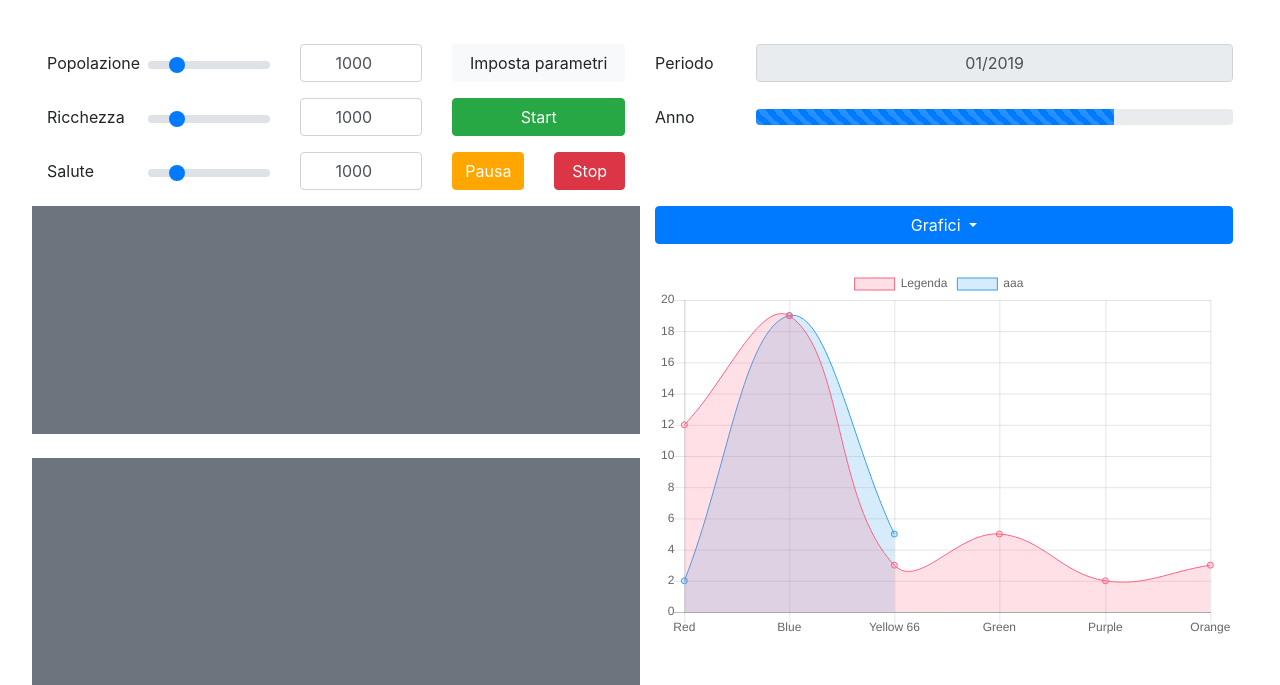
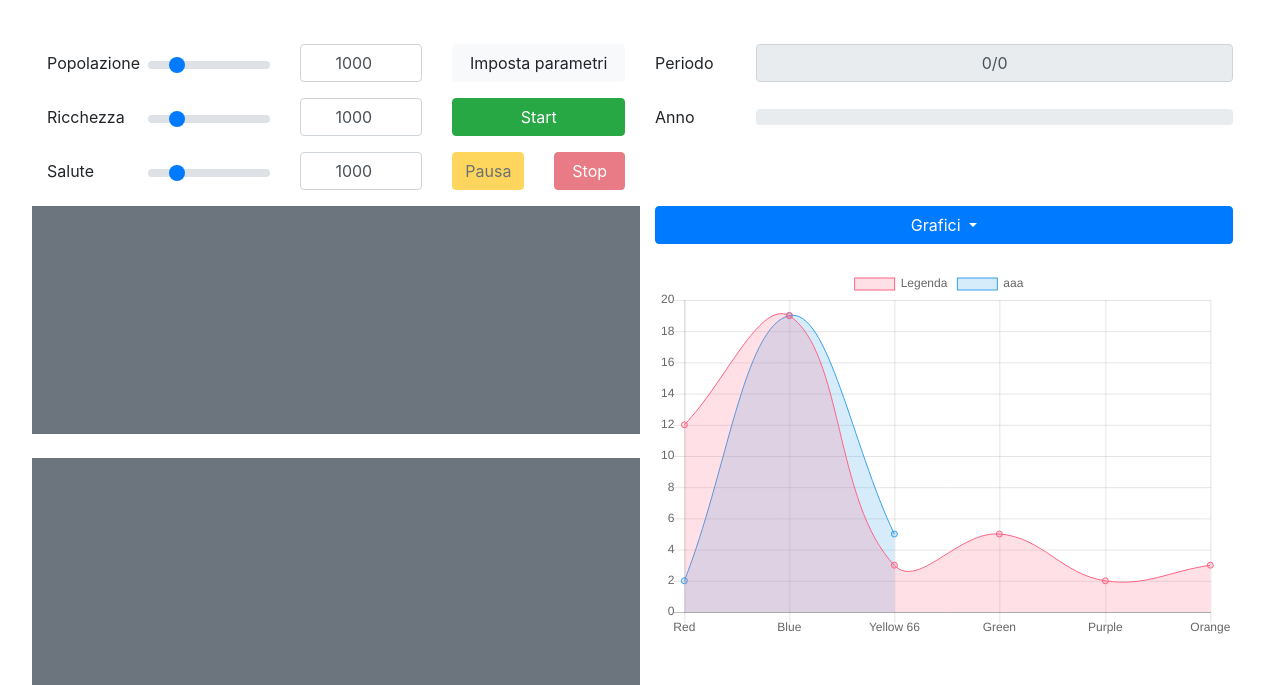
Before and after one commit to Krystian95/FSC, a PHP site: page / in a window 1280 px wide. Shown: the part 56-741 px from the top of the page. Run offline with PHP 8.4, Linux system fonts and the light colour scheme; grey boxes labelled with a size stand in for pictures from a placeholder-image service; some libraries are stand-ins or nearby versions.

Commit message:
- Avanzamento e animazione progressbar - Gestione bottoni start, pausa e stop (abilitati o disabilitati in base ai casi) - Disabilita elementi nella home dopo aver premuto il bottone start - Abilita elementi nella home dopo aver premuto il bottone stop - Textbox dei mesi animata
- Avanzamento e animazione progressbar
- Gestione bottoni start, pausa e stop (abilitati o disabilitati in base ai casi)
- Disabilita elementi nella home dopo aver premuto il bottone start
- Abilita elementi nella home dopo aver premuto il bottone stop
- Textbox dei mesi animata

```diff
--- a/index.php
+++ b/index.php
@@ -167,10 +167,10 @@
                                         <input type="number" class="form-control textbox" min="10" max="5000" step="1" name="salute_textbox" value="1000">
                                     </div>
                                     <div class="col">
-                                        <button type="button" class="btn btn-warning" id="bottonePausa">Pausa</button>
+                                        <button type="button" class="btn btn-warning" id="bottonePausa" disabled="true">Pausa</button>
                                     </div>
                                     <div class="col">
-                                        <button type="button" class="btn btn-danger" id="bottoneStop">Stop</button>
+                                        <button type="button" class="btn btn-danger" id="bottoneStop" disabled="true">Stop</button>
                                     </div>
                                 </div>
                             </form>
@@ -183,7 +183,7 @@
                             Periodo
                         </label>
                         <div class="col">
-                            <input type="text" class="form-control textbox" name="periodo_textbox" value="01/2019" readonly>
+                            <input type="text" class="form-control textbox" name="periodo_textbox" value="0/0" id="textboxAnno" readonly>
                         </div>
                     </div>
                     <div class="row align-items-center">
@@ -192,7 +192,7 @@
                         </label>
                         <div class="col">
                             <div class="progress">
-                                <div class="progress-bar progress-bar-striped" role="progressbar" aria-valuenow="75" aria-valuemin="0" aria-valuemax="100" style="width: 75%"></div>
+                                <div class="progress-bar progress-bar-striped progress-bar-animated" id="progressBarYear" role="progressbar" aria-valuenow="0" aria-valuemin="0" aria-valuemax="100" style="width: 0%"></div>
                             </div>
                         </div>
                     </div>
--- a/js/index.js
+++ b/js/index.js
@@ -72,8 +72,44 @@ $(function () {
     /* Premo il bottone start */
     $('#bottoneStart').on('click', function(event) {
 
+        /* Disabilita bottone start */
+        $('#bottoneStart').prop('disabled', true);
+
+        /* Abilita bottoni pausa e stop */
+        $('#bottonePausa').prop('disabled', false);
+        $('#bottoneStop').prop('disabled', false);
+
+        /* Abilita avanzamento slider */
+        var count = 8.3333;
+        var mese = 1;
+        var anno = 2019;
+
+        interval = setInterval(function() {
+
+            if(count < 100)
+            {
+                $('#textboxAnno').attr('value', mese + '/' + anno);
+                $('#progressBarYear').attr('aria-valuenow', count);
+                $('#progressBarYear').attr('style', 'width: '+ count +'%');
+                count = count + 8.3333;
+                mese++;
+            } else{
+                count = 0;
+                mese = 0;
+                anno++;
+            }
+        }, 1000);
+
         /* Mostra bottone chiudi finestra quando si preme su start */
         document.getElementById("bottoneChiudiFinestra").style.display = "block";
+
+        /* Disabilita gli elementi nella home */
+        $('input[name="popolazione_textbox"]').prop('disabled', true);
+        $('input[name="popolazione_slider"]').prop('disabled', true);
+        $('input[name="ricchezza_textbox"]').prop('disabled', true);
+        $('input[name="ricchezza_slider"]').prop('disabled', true);
+        $('input[name="salute_textbox"]').prop('disabled', true);
+        $('input[name="salute_slider"]').prop('disabled', true);
 
         /* Disabilita gli elementi nella finestra imposta altri parametri */
         $('#buttonDiscardChanges').prop('disabled', true);
@@ -142,11 +178,37 @@ $(function () {
         $('input[name="arancio_produttivita_slider"]').prop('disabled', true);
     });
 
+    /* Premo il bottone start */
+    $('#bottonePausa').on('click', function(event) {
+    });
+
     /* Premo il bottone stop */
     $('#bottoneStop').on('click', function(event) {
 
+        $('#textboxAnno').attr('value', '0/0');
+
+        /* Abilita bottone start */
+        $('#bottoneStart').prop('disabled', false);
+
+        /* Disabilita bottone pausa e stop */
+        $('#bottonePausa').prop('disabled', true);
+        $('#bottoneStop').prop('disabled', true);
+
+        /* Disabilita avanzamento slider */
+        clearInterval(interval);
+        $('#progressBarYear').attr('aria-valuenow', 0);
+        $('#progressBarYear').attr('style', '0%');
+
         /* Nascondi bottone chiudi finestra quando si preme su stop */
         document.getElementById("bottoneChiudiFinestra").style.display = "none";
+
+        /* Abilita gli elementi nella home */
+        $('input[name="popolazione_textbox"]').prop('disabled', false);
+        $('input[name="popolazione_slider"]').prop('disabled', false);
+        $('input[name="ricchezza_textbox"]').prop('disabled', false);
+        $('input[name="ricchezza_slider"]').prop('disabled', false);
+        $('input[name="salute_textbox"]').prop('disabled', false);
+        $('input[name="salute_slider"]').prop('disabled', false);
 
         /* Abilita gli elementi nella finestra imposta altri parametri */
         $('#buttonDiscardChanges').prop('disabled', false);
```
